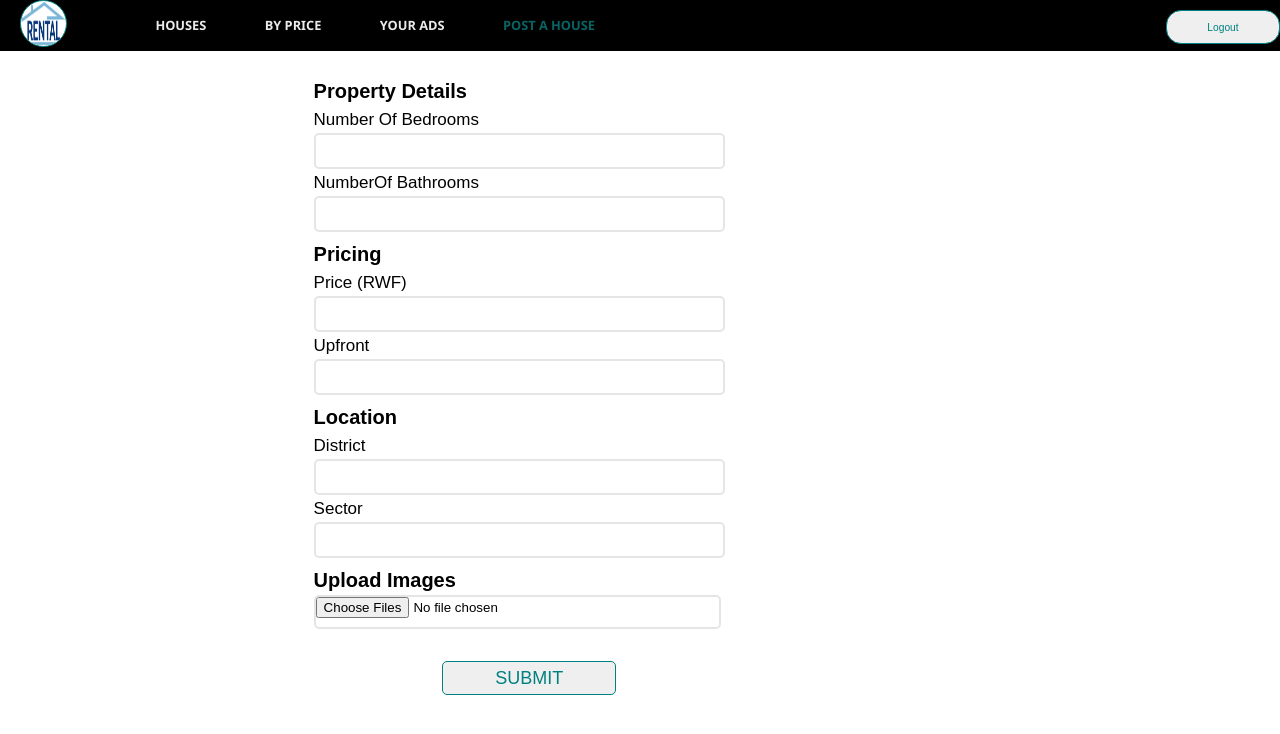
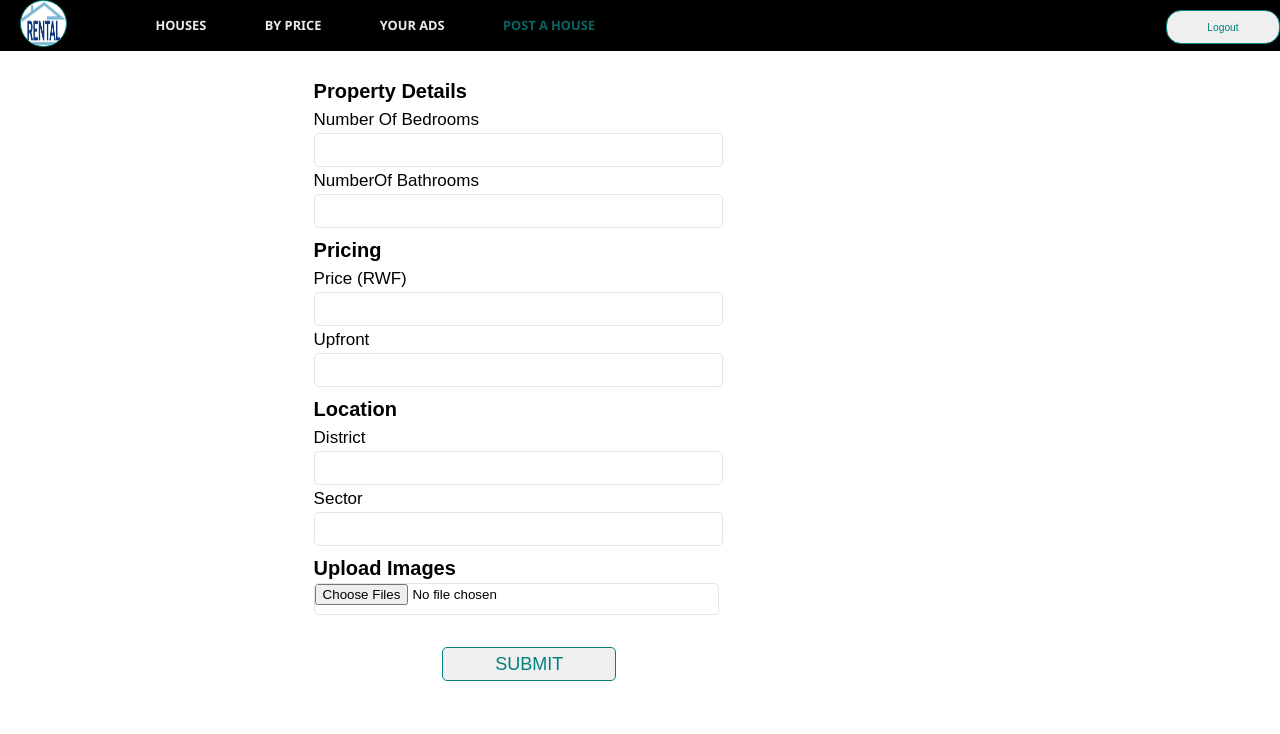
Before and after one commit to lifelearnerdev/E-Rental, a plain HTML site: page UI/html/postHouse.html in a window 1280 px wide. Drawn offline with nearby package versions, Linux system fonts and the light colour scheme.

Commit message:
feature(post a house): reduces input borders [Fixes #167149072]

```diff
--- a/UI/css/postHouse.css
+++ b/UI/css/postHouse.css
@@ -56,7 +56,7 @@ input{
     left: 3rem;
     height: 30px;
     background: #FFFFFF;
-    border: 2px solid #E5E5E5;
+    border: thin solid #E5E5E5;
     border-radius: 5px;
     }
 
```
